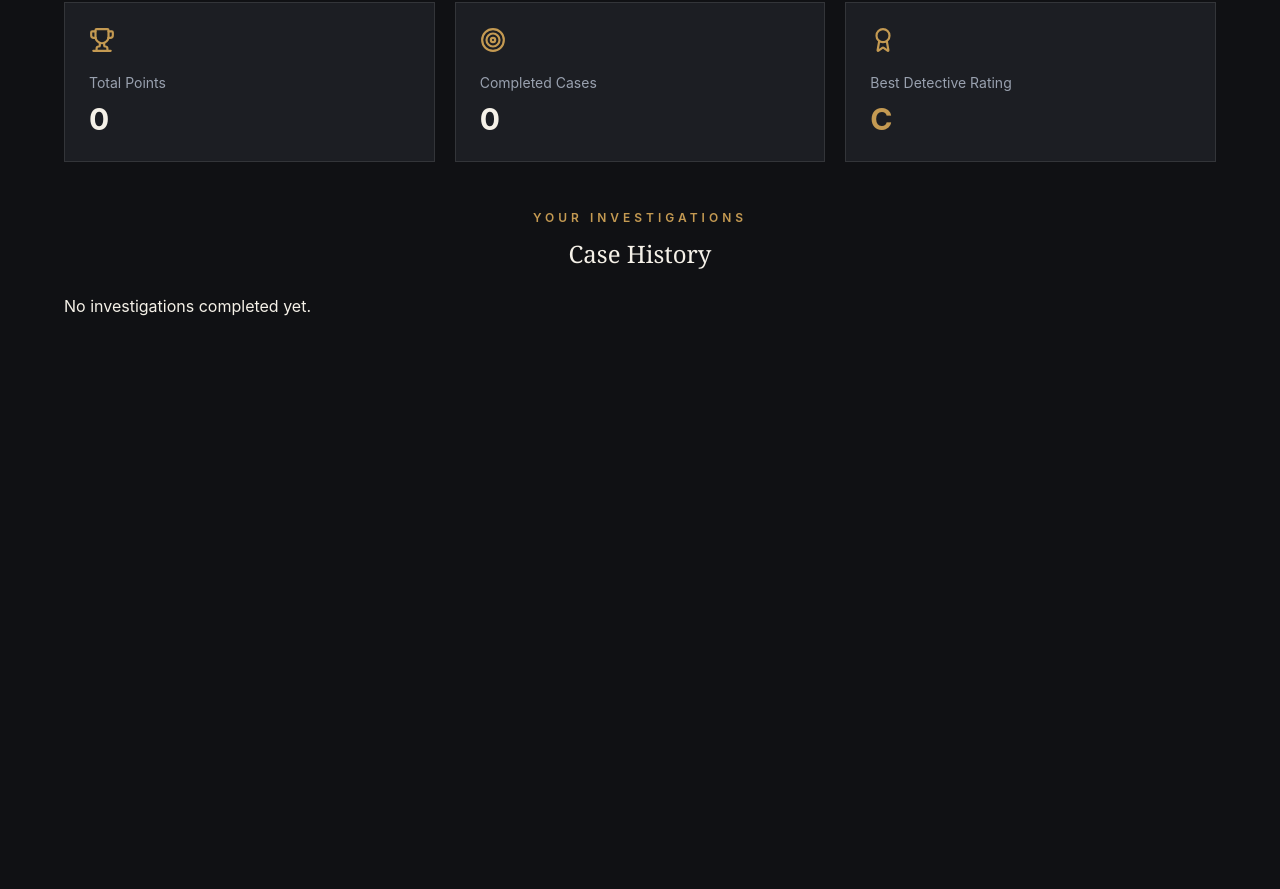
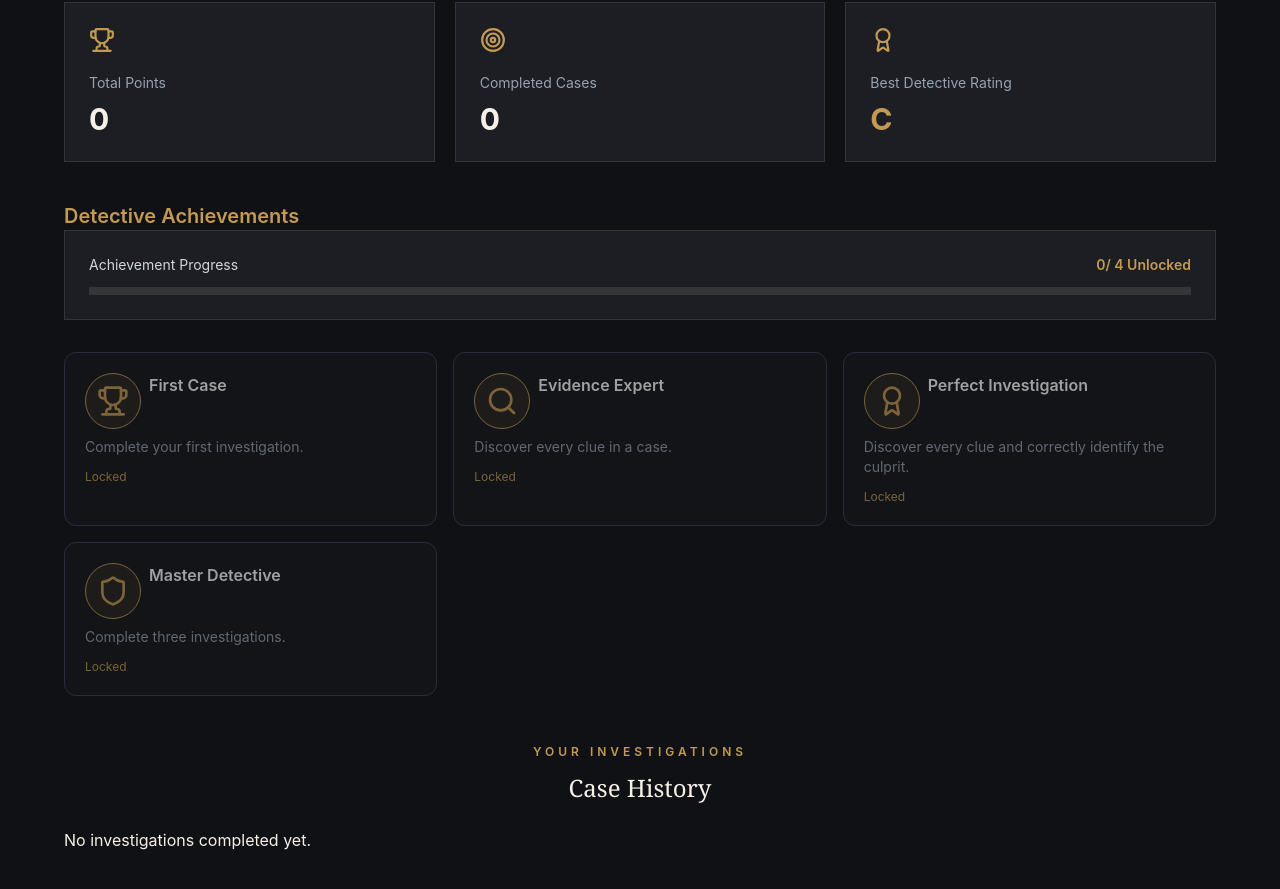
Before and after one commit to Krutika724jd/TheDetectiveRoom, a React (Vite) app in the folder frontend/: page /profile in a window 1280 px wide. Shown: the part 437-1326 px from the top of the page. Before the commit the page ends 800 px from the top, so only its background shows below. Built offline with nearby package versions, Linux system fonts and the light colour scheme.

Commit message:
feat: add detective achievement system and progress tracking

```diff
--- /dev/null
+++ b/frontend/src/data/achievements.ts
@@ -0,0 +1,33 @@
+
+import type { Achievement } from "../types/achievement";
+
+export const achievements: Achievement[] = [
+  {
+    id: "first-case",
+    title: "First Case",
+    description: "Complete your first investigation.",
+    icon: "trophy",
+    isUnlocked: false,
+  },
+  {
+    id: "evidence-expert",
+    title: "Evidence Expert",
+    description: "Discover every clue in a case.",
+    icon: "search",
+    isUnlocked: false,
+  },
+  {
+    id: "perfect-investigation",
+    title: "Perfect Investigation",
+    description: "Discover every clue and correctly identify the culprit.",
+    icon: "award",
+    isUnlocked: false,
+  },
+    {
+    id: "master-detective",
+    title: "Master Detective",
+    description: "Complete three investigations.",
+    icon: "shield",
+    isUnlocked: false,
+  },
+];
--- a/frontend/src/pages/Profile/ProfilePage.tsx
+++ b/frontend/src/pages/Profile/ProfilePage.tsx
@@ -1,12 +1,45 @@
 import { useState } from "react";
-import { ArrowLeft, Award, Target, Trophy, UserRound } from "lucide-react";
+import {
+  ArrowLeft,
+  Award,
+  Target,
+  Trophy,
+  UserRound,
+  Search,
+  Shield,
+  Check,
+} from "lucide-react";
 import { Link } from "react-router-dom";
 import { getPlayerProfile } from "../../utils/playerStorage";
 import type { PlayerProfile } from "../../types/player";
-
+import { achievements } from "../../data/achievements";
+const iconMap = {
+  trophy: Trophy,
+  search: Search,
+  award: Award,
+  shield: Shield,
+};
 function ProfilePage() {
   const [profile] = useState<PlayerProfile>(() => getPlayerProfile());
+  const playerAchievements = achievements.map((achievement) => {
+    const unlockedAchievement = profile.achievements.find(
+      (item) => item.achievementId === achievement.id,
+    );
 
+    return {
+      ...achievement,
+      isUnlocked: Boolean(unlockedAchievement),
+      unlockedAt: unlockedAchievement?.unlockedAt,
+    };
+  });
+  const unlockedAchievements = playerAchievements.filter(
+    (achievement) => achievement.isUnlocked,
+  );
+  const totalAchievements = playerAchievements.length;
+  const progress =
+    totalAchievements > 0
+      ? (unlockedAchievements.length / totalAchievements) * 100
+      : 0;
   return (
     <main className="min-h-screen bg-[#101114] px-6 py-10 text-[#F5F1E8]">
       <div className="mx-auto max-w-6xl">
@@ -69,7 +102,75 @@ function ProfilePage() {
             </p>
           </div>
         </div>
+        <section className="mt-10">
+          <h2 className="text-xl font-semibold text-[#C49A52]">
+            Detective Achievements
+          </h2>
+          {/* Investigation Progress */}
+          <div className="mb-8 border border-white/10 bg-[#1C1E23] p-6">
+            <div className="mb-3 flex items-center justify-between">
+              <span className="text-sm text-gray-300">
+                Achievement Progress
+              </span>
 
+              <span className="text-sm font-semibold text-[#C49A52]">
+                {unlockedAchievements.length}/ {totalAchievements} Unlocked
+              </span>
+            </div>
+
+            <div className="h-2 overflow-hidden bg-white/10">
+              <div
+                className="h-full bg-[#C49A52] transition-all duration-500"
+                style={{ width: `${progress}%` }}
+              />
+            </div>
+          </div>
+          <div className="mt-5 grid grid-cols-1 gap-4 sm:grid-cols-2 lg:grid-cols-3">
+            {playerAchievements.map((achievement) => {
+              const Icon = iconMap[achievement.icon];
+              return (
+                <div
+                  key={achievement.id}
+                  className={`rounded-xl border p-5 ${
+                    achievement.isUnlocked
+                      ? "border-[#C49A52] bg-[#1C1E23]"
+                      : "border-gray-700 bg-[#151619] opacity-60"
+                  }`}
+                >
+                  <div className="flex gap-2">
+                    <div className="flex h-14 w-14 items-center justify-center rounded-full border border-[#C49A52] bg-[#C49A52]/10">
+                      <Icon size={32} className="text-[#C49A52]" />
+                    </div>
+                    <h3 className="font-semibold text-white">
+                      {achievement.title}
+                    </h3>
+                  </div>
+
+                  <p className="mt-2 text-sm text-gray-400">
+                    {achievement.description}
+                  </p>
+                  {achievement.isUnlocked && achievement.unlockedAt && (
+                    <p className="mt-3 text-sm text-gray-400">
+                      {new Date(achievement.unlockedAt).toLocaleDateString(
+                        "en-IN",
+                      )}
+                    </p>
+                  )}
+                  <p className="mt-3 text-xs text-[#C49A52]">
+                    {achievement.isUnlocked ? (
+                      <span className="flex gap-2">
+                        <Check size={14} />
+                        Unlocked
+                      </span>
+                    ) : (
+                      "Locked"
+                    )}
+                  </p>
+                </div>
+              );
+            })}
+          </div>
+        </section>
         <div className="mt-12 mb-6 text-center">
           <p className="text-xs font-semibold tracking-[4px] text-[#C49A52]">
             YOUR INVESTIGATIONS
@@ -92,7 +193,9 @@ function ProfilePage() {
                   <div>{caseItem.caseTitle}</div>
                   <div>
                     {caseItem.completedAt
-                    ? new Date(caseItem.completedAt).toLocaleDateString("en-IN")
+                      ? new Date(caseItem.completedAt).toLocaleDateString(
+                          "en-IN",
+                        )
                       : "In Progress"}
                   </div>
                   <div className="text-xl font-bold text-[#C49A52]">
--- /dev/null
+++ b/frontend/src/types/achievement.ts
@@ -0,0 +1,8 @@
+export interface Achievement {
+  id: string;
+  title: string;
+  description: string;
+  icon: string;
+  isUnlocked: boolean;
+  unlockedAt?: string;
+}
--- a/frontend/src/types/player.ts
+++ b/frontend/src/types/player.ts
@@ -15,4 +15,8 @@ export interface PlayerProfile {
   completedCases: number;
   bestRating: string;
   caseHistory: CaseHistory[];
+  achievements: {
+    achievementId: string;
+    unlockedAt: string;
+  }[];
 }
--- /dev/null
+++ b/frontend/src/utils/achievementUtils.ts
@@ -0,0 +1,39 @@
+import type { Achievement } from "../types/achievement";
+import { achievements } from "../data/achievements";
+
+export const getNewAchievements = (
+  completedCases: number,
+  discoveredClues: number,
+  totalClues: number,
+  isCorrectAccusation: boolean,
+  alreadyUnlocked: string[]
+): Achievement[] => {
+  return achievements.filter((achievement) => {
+    if (alreadyUnlocked?.includes(achievement.id)) {
+      return false;
+    }
+
+    if (achievement.id === "first-case" && completedCases >= 1) {
+      return true;
+    }
+
+    if (
+      achievement.id === "evidence-expert" &&
+      discoveredClues === totalClues
+    ) {
+      return true;
+    }
+
+    if (
+      achievement.id === "perfect-investigation" &&
+      discoveredClues === totalClues &&
+      isCorrectAccusation
+    ) {
+      return true;
+    }
+    if (achievement.id === "master-detective" && completedCases >= 3) {
+      return true;
+    }
+    return false;
+  });
+};
--- a/frontend/src/utils/playerStorage.ts
+++ b/frontend/src/utils/playerStorage.ts
@@ -1,5 +1,5 @@
 import type { CaseHistory, PlayerProfile } from "../types/player";
-
+import { getNewAchievements } from "./achievementUtils";
 const PLAYER_STORAGE_KEY = "detective-room-player";
 
 const defaultPlayer: PlayerProfile = {
@@ -8,6 +8,7 @@ const defaultPlayer: PlayerProfile = {
   completedCases: 0,
   bestRating: "C",
   caseHistory: [],
+  achievements: [],
 };
 
 export const getPlayerProfile = (): PlayerProfile => {
@@ -18,7 +19,13 @@ export const getPlayerProfile = (): PlayerProfile => {
   }
 
   try {
-    return JSON.parse(storedProfile) as PlayerProfile;
+    const parsedProfile = JSON.parse(storedProfile) as Partial<PlayerProfile>;
+
+    return {
+      ...defaultPlayer,
+      ...parsedProfile,
+      achievements: parsedProfile.achievements ?? [],
+    };
   } catch {
     return defaultPlayer;
   }
@@ -46,6 +53,20 @@ export const saveCaseResult = (caseResult: CaseHistory): void => {
         : profile.bestRating,
     caseHistory: [...profile.caseHistory, caseResult],
   };
+  const newAchievements = getNewAchievements(
+    updatedProfile.completedCases,
+    caseResult.discoveredClues,
+    caseResult.totalClues,
+    caseResult.isCorrectAccusation,
+    profile.achievements?.map((item) => item.achievementId),
+  );
 
+  updatedProfile.achievements = [
+    ...profile.achievements,
+    ...newAchievements.map((achievement) => ({
+      achievementId: achievement.id,
+      unlockedAt: new Date().toISOString(),
+    })),
+  ];
   savePlayerProfile(updatedProfile);
 };
```
Lines whose indentation alone changed are shown as unchanged.
